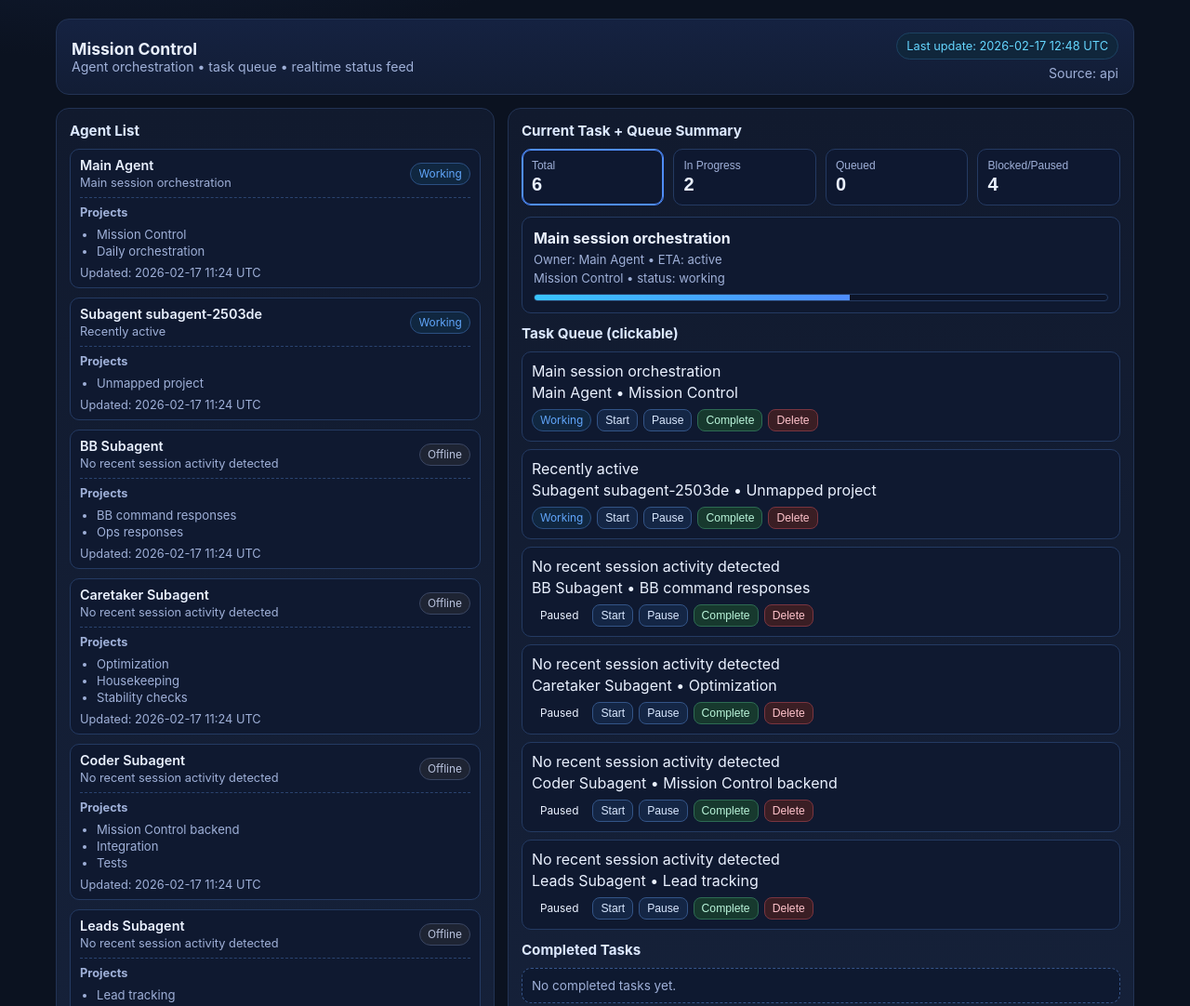
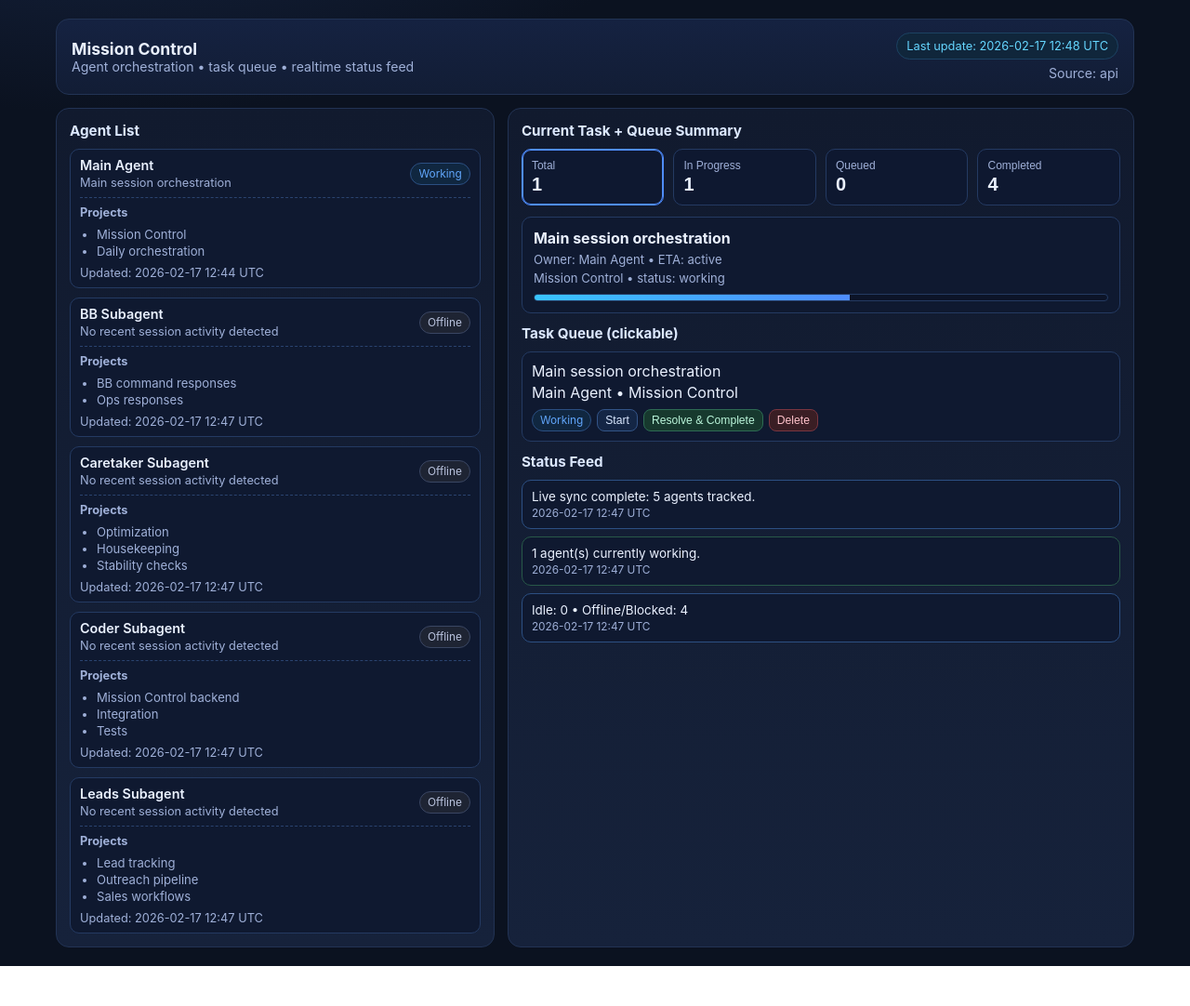
Before and after one commit to Billitboyz/Bot_work, a website with bundled scripts: page mission-control/mission-control-dashboard.html in a window 1280 px wide. Shown: the top 1082 px of the page at 93% size. After the commit the page ends 1039 px from the top, so only its background shows below. Built offline with nearby package versions, Linux system fonts and the light colour scheme.

Commit message:
mission-control: replace blocked tab with completed and auto-resolve blocked tasks

```diff
--- a/mission-control/app.js
+++ b/mission-control/app.js
@@ -4,7 +4,6 @@ import {
   renderQueueSummary,
   renderCurrentTask,
   renderTaskQueue,
-  renderCompletedTasks,
   renderStatusFeed,
   renderNotice
 } from './components.js';
@@ -19,6 +18,27 @@ const state = {
 };
 
 const nowUtc = () => new Date().toISOString().replace('T', ' ').slice(0, 16) + ' UTC';
+
+function alertAndLogImpossible(task) {
+  const entry = {
+    id: task.id,
+    title: task.title,
+    owner: task.owner || 'Unassigned',
+    project: task.project || 'General',
+    time: nowUtc()
+  };
+  try {
+    const key = 'mission-control-impossible-log';
+    const existing = JSON.parse(localStorage.getItem(key) || '[]');
+    existing.unshift(entry);
+    localStorage.setItem(key, JSON.stringify(existing.slice(0, 100)));
+  } catch {}
+
+  console.error('[Mission Control] Escalated impossible task', entry);
+  if (typeof window !== 'undefined' && typeof window.alert === 'function') {
+    window.alert(`Mission Control alert: impossible task escalated\n${entry.title} (${entry.owner})`);
+  }
+}
 
 function stampUpdateTime() {
   document.getElementById('lastUpdated').textContent = `Last update: ${nowUtc()}`;
@@ -38,12 +58,29 @@ function deriveTasks(data) {
 
 function recalcDerivedData(data) {
   const tasks = Array.isArray(data.tasks) ? data.tasks : [];
-  const activeTasks = tasks.filter((t) => t.status !== 'completed');
+
+  // Policy: blocked/paused tasks should be resolved to completed unless impossible.
+  for (const t of tasks) {
+    if ((t.status === 'blocked' || t.status === 'paused') && t.impossible === true) {
+      t.status = 'escalated';
+      t.hiddenEscalated = true;
+      alertAndLogImpossible(t);
+    } else if (t.status === 'blocked' || t.status === 'paused') {
+      t.status = 'completed';
+      t.progress = 100;
+    }
+  }
+
+  const visibleTasks = tasks.filter((t) => t.hiddenEscalated !== true);
+  const activeTasks = visibleTasks.filter((t) => t.status !== 'completed');
+  const completedTasks = visibleTasks.filter((t) => t.status === 'completed');
+
+  data.tasks = visibleTasks;
   data.queue = {
     total: activeTasks.length,
     inProgress: activeTasks.filter((t) => t.status === 'working').length,
     queued: activeTasks.filter((t) => t.status === 'queued').length,
-    blocked: activeTasks.filter((t) => t.status === 'paused' || t.status === 'blocked').length
+    completed: completedTasks.length
   };
 
   const lead = activeTasks.find((t) => t.status === 'working') || activeTasks.find((t) => t.status === 'queued') || null;
@@ -86,9 +123,10 @@ function applyTaskAction(action, taskId) {
     task.progress = Math.min(100, Math.max(5, Number(task.progress || 0) + 10));
     pushEvent('ok', `Started task: ${task.title}`);
   } else if (action === 'pause') {
-    task.status = 'paused';
-    pushEvent('info', `Paused task: ${task.title}`);
-  } else if (action === 'complete') {
+    task.status = 'completed';
+    task.progress = 100;
+    pushEvent('ok', `Auto-resolved paused task to completed: ${task.title}`);
+  } else if (action === 'complete' || action === 'resolve') {
     task.status = 'completed';
     task.progress = 100;
     pushEvent('ok', `Completed task: ${task.title}`);
@@ -103,11 +141,10 @@ function render() {
   const queueSummary = document.getElementById('queueSummary');
   const currentTask = document.getElementById('currentTask');
   const taskQueue = document.getElementById('taskQueue');
-  const completedTasks = document.getElementById('completedTasks');
   const statusFeed = document.getElementById('statusFeed');
   const sourceIndicator = document.getElementById('dataSource');
 
-  if (!agentList || !queueSummary || !currentTask || !taskQueue || !completedTasks || !statusFeed || !sourceIndicator) {
+  if (!agentList || !queueSummary || !currentTask || !taskQueue || !statusFeed || !sourceIndicator) {
     throw new Error('Mission Control mount points are missing in DOM');
   }
 
@@ -117,7 +154,6 @@ function render() {
     queueSummary.innerHTML = loadingHtml;
     currentTask.innerHTML = loadingHtml;
     taskQueue.innerHTML = loadingHtml;
-    completedTasks.innerHTML = loadingHtml;
     statusFeed.innerHTML = loadingHtml;
     sourceIndicator.textContent = 'Source: loading';
     return;
@@ -130,7 +166,6 @@ function render() {
     queueSummary.innerHTML = errHtml;
     currentTask.innerHTML = errHtml;
     taskQueue.innerHTML = errHtml;
-    completedTasks.innerHTML = errHtml;
     statusFeed.innerHTML = errHtml;
     sourceIndicator.textContent = 'Source: unavailable';
     return;
@@ -140,7 +175,6 @@ function render() {
   queueSummary.innerHTML = renderQueueSummary(state.data.queue, state.queueFilter);
   currentTask.innerHTML = renderCurrentTask(state.data.currentTask);
   taskQueue.innerHTML = renderTaskQueue(state.data.tasks, state.queueFilter);
-  completedTasks.innerHTML = renderCompletedTasks(state.data.tasks);
   statusFeed.innerHTML = renderStatusFeed(state.data.events);
   sourceIndicator.textContent = `Source: ${state.source}`;
 }
--- a/mission-control/components.js
+++ b/mission-control/components.js
@@ -42,7 +42,7 @@ export function renderQueueSummary(queue = {}, activeFilter = 'all') {
     total: toCount(queue.total),
     inProgress: toCount(queue.inProgress),
     queued: toCount(queue.queued),
-    blocked: toCount(queue.blocked)
+    completed: toCount(queue.completed)
   };
 
   const metric = (label, value, filter) => `
@@ -56,7 +56,7 @@ export function renderQueueSummary(queue = {}, activeFilter = 'all') {
     metric('Total', safe.total, 'all'),
     metric('In Progress', safe.inProgress, 'working'),
     metric('Queued', safe.queued, 'queued'),
-    metric('Blocked/Paused', safe.blocked, 'blocked')
+    metric('Completed', safe.completed, 'completed')
   ].join('');
 }
 
@@ -75,47 +75,33 @@ export function renderTaskQueue(tasks = [], filter = 'all') {
   if (!tasks.length) return renderNotice('No tasks in queue.');
 
   const matches = (task) => {
-    if (task.status === 'completed') return false;
-    if (filter === 'all') return true;
-    if (filter === 'blocked') return task.status === 'blocked' || task.status === 'paused';
+    if (filter === 'all') return task.status !== 'completed';
     return task.status === filter;
   };
 
   const filtered = tasks.filter(matches);
   if (!filtered.length) return renderNotice(`No tasks for filter: ${filter}`);
 
-  return filtered.map((t) => `
-    <div class="task-row" data-task-id="${esc(t.id)}">
-      <div class="task-main">
-        <div class="task-title">${esc(t.title)}</div>
-        <div class="task-meta">${esc(t.owner || 'Unassigned')} • ${esc(t.project || 'General')}</div>
+  return filtered.map((t) => {
+    const completed = t.status === 'completed';
+    const controls = completed
+      ? `<span class="badge completed">completed</span>
+         <button class="task-btn danger" data-task-action="delete" data-task-id="${esc(t.id)}">Delete</button>`
+      : `<span class="badge ${esc(t.status)}">${esc(t.status)}</span>
+         <button class="task-btn" data-task-action="start" data-task-id="${esc(t.id)}">Start</button>
+         <button class="task-btn ok" data-task-action="resolve" data-task-id="${esc(t.id)}">Resolve & Complete</button>
+         <button class="task-btn danger" data-task-action="delete" data-task-id="${esc(t.id)}">Delete</button>`;
+
+    return `
+      <div class="task-row ${completed ? 'completed' : ''}" data-task-id="${esc(t.id)}">
+        <div class="task-main">
+          <div class="task-title">${esc(t.title)}</div>
+          <div class="task-meta">${esc(t.owner || 'Unassigned')} • ${esc(t.project || 'General')}</div>
+        </div>
+        <div class="task-controls">${controls}</div>
       </div>
-      <div class="task-controls">
-        <span class="badge ${esc(t.status)}">${esc(t.status)}</span>
-        <button class="task-btn" data-task-action="start" data-task-id="${esc(t.id)}">Start</button>
-        <button class="task-btn" data-task-action="pause" data-task-id="${esc(t.id)}">Pause</button>
-        <button class="task-btn ok" data-task-action="complete" data-task-id="${esc(t.id)}">Complete</button>
-        <button class="task-btn danger" data-task-action="delete" data-task-id="${esc(t.id)}">Delete</button>
-      </div>
-    </div>
-  `).join('');
-}
-
-export function renderCompletedTasks(tasks = []) {
-  const completed = tasks.filter((t) => t.status === 'completed');
-  if (!completed.length) return renderNotice('No completed tasks yet.');
-  return completed.map((t) => `
-    <div class="task-row completed" data-task-id="${esc(t.id)}">
-      <div class="task-main">
-        <div class="task-title">${esc(t.title)}</div>
-        <div class="task-meta">${esc(t.owner || 'Unassigned')} • ${esc(t.project || 'General')}</div>
-      </div>
-      <div class="task-controls">
-        <span class="badge completed">completed</span>
-        <button class="task-btn danger" data-task-action="delete" data-task-id="${esc(t.id)}">Delete</button>
-      </div>
-    </div>
-  `).join('');
+    `;
+  }).join('');
 }
 
 export function renderStatusFeed(events = []) {
--- a/mission-control/live-data.json
+++ b/mission-control/live-data.json
@@ -9,17 +9,7 @@
         "Mission Control",
         "Daily orchestration"
       ],
-      "updatedAt": "2026-02-17 11:24 UTC"
-    },
-    {
-      "id": "agent-subagent-2503de",
-      "name": "Subagent subagent-2503de",
-      "status": "working",
-      "task": "Recently active",
-      "projects": [
-        "Unmapped project"
-      ],
-      "updatedAt": "2026-02-17 11:24 UTC"
+      "updatedAt": "2026-02-17 12:44 UTC"
     },
     {
       "id": "agent-bb",
@@ -30,7 +20,7 @@
         "BB command responses",
         "Ops responses"
       ],
-      "updatedAt": "2026-02-17 11:24 UTC"
+      "updatedAt": "2026-02-17 12:47 UTC"
     },
     {
       "id": "agent-caretaker",
@@ -42,7 +32,7 @@
         "Housekeeping",
         "Stability checks"
       ],
-      "updatedAt": "2026-02-17 11:24 UTC"
+      "updatedAt": "2026-02-17 12:47 UTC"
     },
     {
       "id": "agent-coder",
@@ -54,7 +44,7 @@
         "Integration",
         "Tests"
       ],
-      "updatedAt": "2026-02-17 11:24 UTC"
+      "updatedAt": "2026-02-17 12:47 UTC"
     },
     {
       "id": "agent-leads",
@@ -66,7 +56,7 @@
         "Outreach pipeline",
         "Sales workflows"
       ],
-      "updatedAt": "2026-02-17 11:24 UTC"
+      "updatedAt": "2026-02-17 12:47 UTC"
     }
   ],
   "tasks": [
@@ -75,14 +65,6 @@
       "title": "Main session orchestration",
       "owner": "Main Agent",
       "project": "Mission Control",
-      "status": "working",
-      "progress": 55
-    },
-    {
-      "id": "task-agent-subagent-2503de",
-      "title": "Recently active",
-      "owner": "Subagent subagent-2503de",
-      "project": "Unmapped project",
       "status": "working",
       "progress": 55
     },
@@ -120,8 +102,8 @@
     }
   ],
   "queue": {
-    "total": 6,
-    "inProgress": 2,
+    "total": 5,
+    "inProgress": 1,
     "queued": 0,
     "blocked": 4
   },
@@ -135,17 +117,17 @@
   "events": [
     {
       "level": "info",
-      "time": "2026-02-17 11:24 UTC",
-      "text": "Live sync complete: 6 agents tracked."
+      "time": "2026-02-17 12:47 UTC",
+      "text": "Live sync complete: 5 agents tracked."
     },
     {
       "level": "ok",
-      "time": "2026-02-17 11:24 UTC",
-      "text": "2 agent(s) currently working."
+      "time": "2026-02-17 12:47 UTC",
+      "text": "1 agent(s) currently working."
     },
     {
       "level": "info",
-      "time": "2026-02-17 11:24 UTC",
+      "time": "2026-02-17 12:47 UTC",
       "text": "Idle: 0 • Offline/Blocked: 4"
     }
   ]
--- a/mission-control/mission-control-dashboard.html
+++ b/mission-control/mission-control-dashboard.html
@@ -35,9 +35,6 @@
         <h2 style="margin-top: 12px;">Task Queue (clickable)</h2>
         <div class="task-queue" id="taskQueue"></div>
 
-        <h2 style="margin-top: 12px;">Completed Tasks</h2>
-        <div class="task-queue" id="completedTasks"></div>
-
         <h2 style="margin-top: 12px;">Status Feed</h2>
         <div class="feed" id="statusFeed"></div>
       </article>
```
